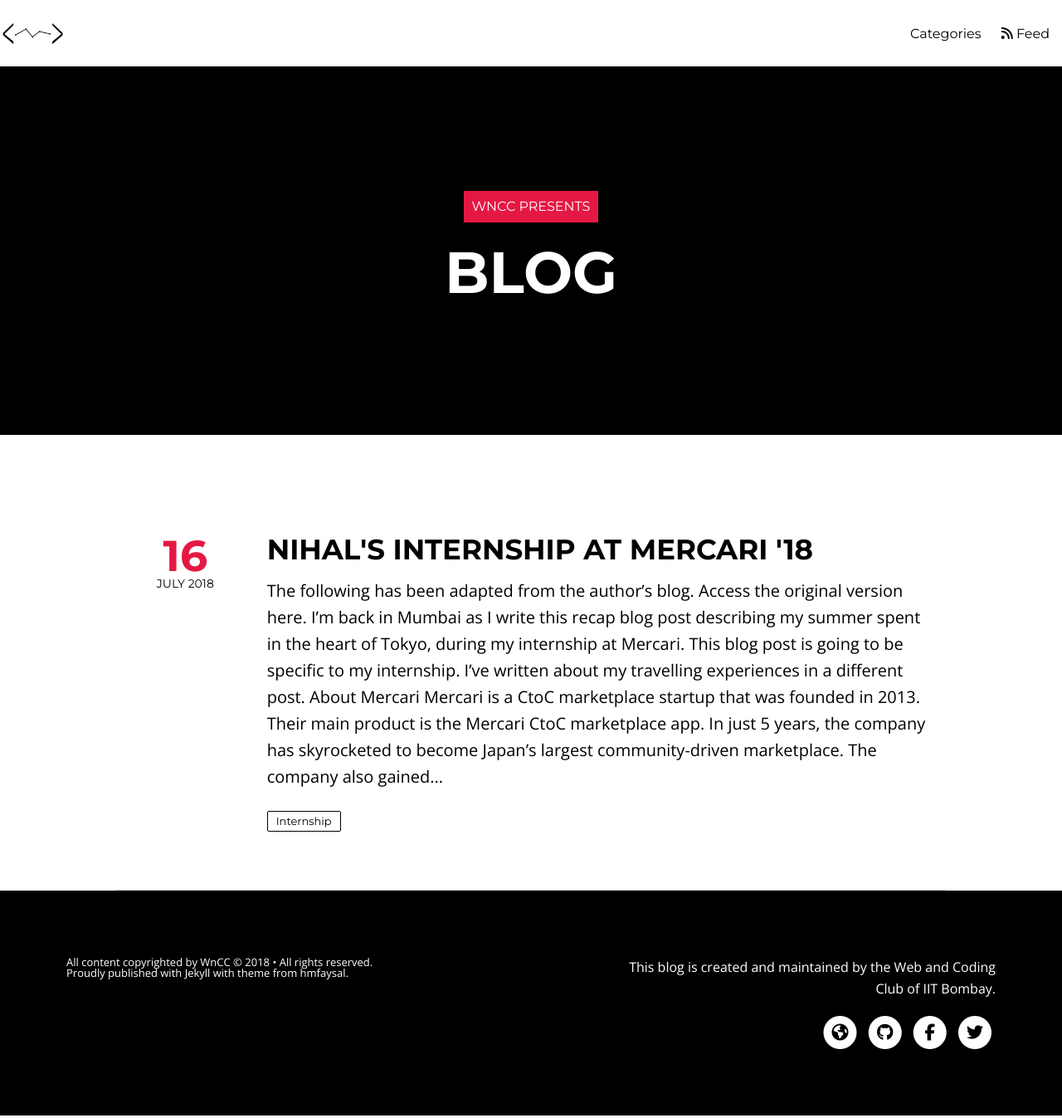
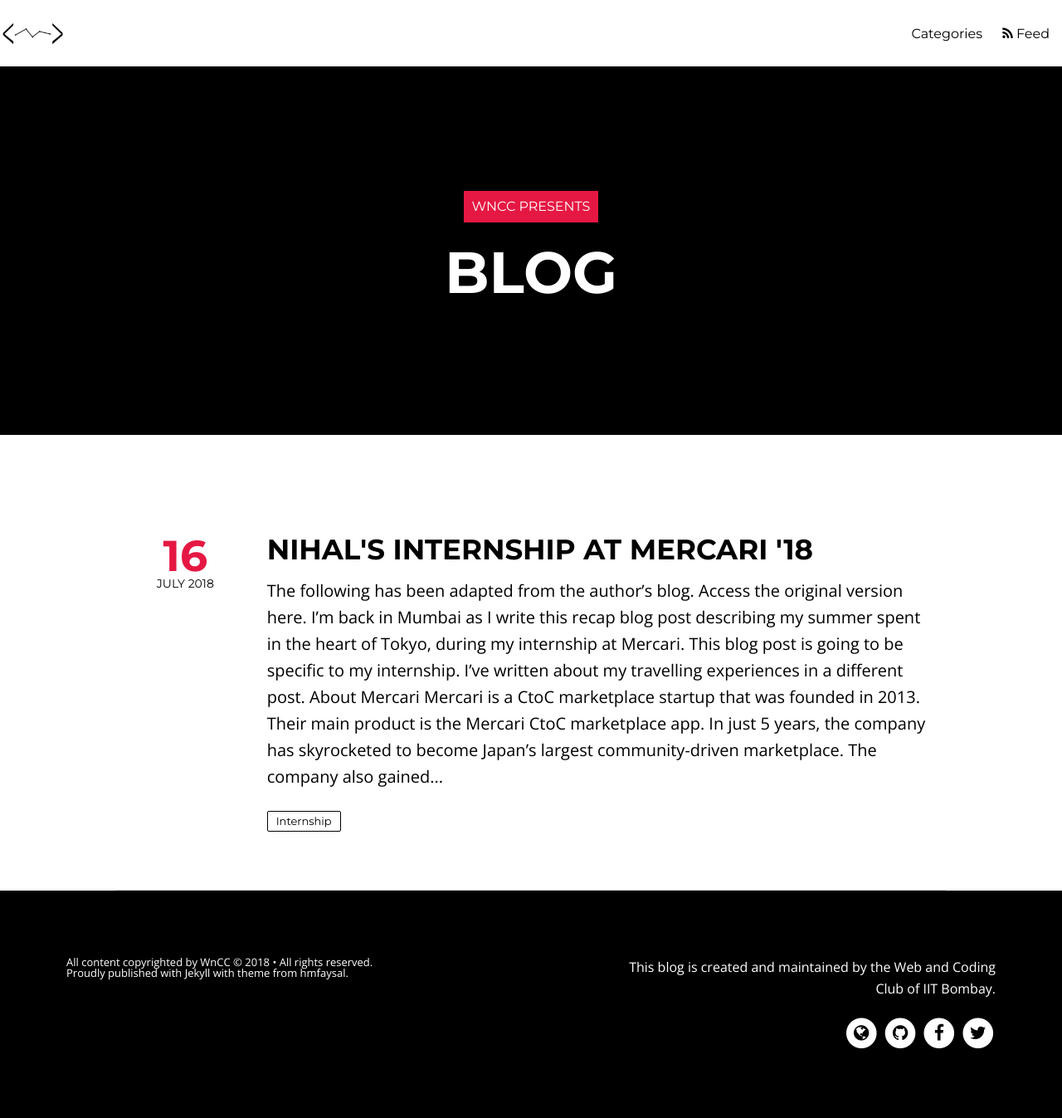
Before and after one commit to wncc/blog, a Jekyll site: the page built from index.html, in a window 1280 px wide. Shown: the whole page at 83% size. Built offline with Jekyll 4.4.1, drawn with Linux system fonts in a browser that asks for light colours; nearby versions of some CDN libraries; library files that are not in the unit come from our copies.

Commit message:
changed cdn for FA

```diff
--- a/_includes/head.html
+++ b/_includes/head.html
@@ -37,7 +37,7 @@
 
     <link href='https://fonts.googleapis.com/css?family=Montserrat:400,700&amp;subset=latin,latin-ext' rel='stylesheet'>
     <link href='https://fonts.googleapis.com/css?family=Open+Sans:400,300,700,800,600&amp;subset=latin,latin-ext' rel='stylesheet'>
-    <link rel="stylesheet" href="{{ site.url }}/assets/css/font-awesome.min.css">
+    <link rel="stylesheet" href="https://stackpath.bootstrapcdn.com/font-awesome/4.7.0/css/font-awesome.min.css">
     <link rel="stylesheet" href="{{ site.url }}/assets/css/vendor/normalizeb146.css?v=77a7756db2">
     <link rel="stylesheet" href="{{ site.url }}/assets/css/vendor/foundation.minb146.css?v=77a7756db2">
     <link rel="stylesheet" href="{{ site.url }}/assets/css/styleb146.css?v=77a7756db2">
```
Also changed, not shown: 7 other files.
